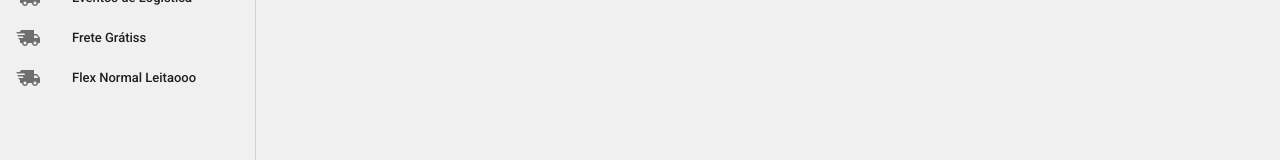
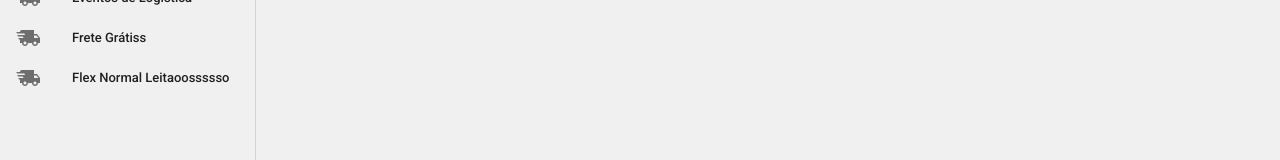
Before and after one commit to progpyftk/sellerbot_frontend, a Vue app: page /flex in a window 1280 px wide. Shown: the part 191-351 px from the top of the page. Built offline with nearby package versions, Linux system fonts and the light colour scheme.

Commit message:
fixes hot reload on docker container

```diff
--- a/docker-compose.yml
+++ b/docker-compose.yml
@@ -7,9 +7,7 @@ services:
         context: .
         dockerfile: Dockerfile
       volumes:
-        - './src:/app/src'
         - '/app/node_modules'
-        - './:/usr/src/app'
         - './:/app'
       stdin_open: true
       tty: true
--- a/src/App.vue
+++ b/src/App.vue
@@ -70,7 +70,7 @@ export default {
         router_name: "/free-shipping",
       },
       {
-        title: "Flex Normal Leitaooo",
+        title: "Flex Normal Leitaoossssso",
         icon: "mdi-truck-fast",
         router_name: "/flex",
       },
```
